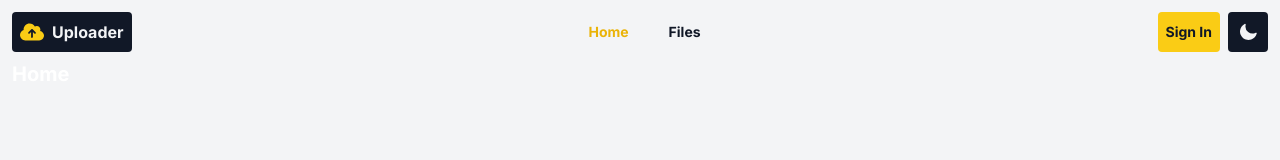
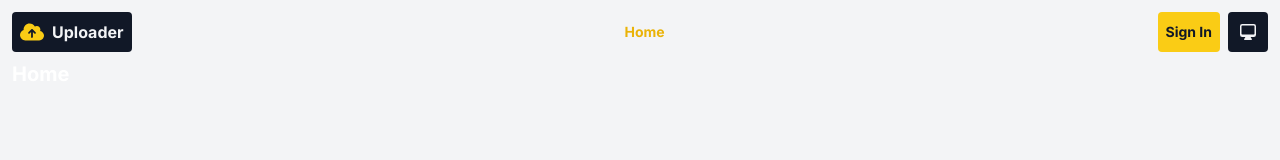
Before and after one commit to aaronhnsy/uploader, a Next.js app in the folder frontend/: page / in a window 1280 px wide. Shown: the top 160 px of the page. Built offline with nearby package versions, Linux system fonts and the light colour scheme.

Commit message:
fix wrong theme icon showing on first load

```diff
--- a/frontend/src/components/nav/bar.tsx
+++ b/frontend/src/components/nav/bar.tsx
@@ -4,14 +4,28 @@ import { NavLink } from "@/src/components/nav/link";
 import { clsx } from "clsx";
 import { useTheme } from "next-themes";
 import Link from "next/link";
-import { useState } from "react";
-import { darkModeIcon, lightModeIcon, logoIcon, navbarExpandedIcon, navbarExpandIcon } from "./icons";
+import { useEffect, useState } from "react";
+import { darkModeIcon, lightModeIcon, logoIcon, navbarExpandedIcon, navbarExpandIcon, systemModeIcon } from "./icons";
+
+const themes = {
+    "system": systemModeIcon,
+    "light": lightModeIcon,
+    "dark": darkModeIcon,
+};
 
 export function NavBar() {
     ////////////
     // theme  //
     ////////////
     const {theme, setTheme} = useTheme();
+    // this prevents hydration errors when rendering for the first time
+    const [mounted, setMounted] = useState(false);
+    useEffect(
+        () => {
+            setMounted(true);
+        },
+        [],
+    );
     const themeButton = (
         <button type="button"
                 className={clsx(
@@ -22,8 +36,15 @@ export function NavBar() {
                     "focus:outline-none", "focus:ring", "focus:ring-yellow-500 dark:focus-ring-yellow-400",
                     "theme-transition",
                 )}
-                onClick={() => (theme === "dark") ? setTheme("light") : setTheme("dark")}>
-            {(theme === "dark") ? lightModeIcon : darkModeIcon}
+                onClick={
+                    () => setTheme(
+                        (() => {
+                            const options = Object.keys(themes);
+                            const index = options.indexOf(theme);
+                            return options[(index + 1) % options.length];
+                        })(),
+                    )}>
+            {mounted ? themes[theme] : <></>}
         </button>
     );
     ////////////
@@ -86,7 +107,7 @@ export function NavBar() {
             <div className={`mt-2 sm:mt-0 w-full sm:w-auto ${isExpanded ? "" : "hidden"} sm:block sm:order-1`}>
                 <ul className="flex flex-col sm:flex-row p-1 sm:p-0 sm:space-x-6 rounded bg-gray-900 sm:bg-transparent dark:bg-gray-800 dark:sm:bg-transparent theme-transition sm:transition-none">
                     <NavLink href={"/"} text="Home"></NavLink>
-                    <NavLink href={"/files"} text="Files"></NavLink>
+                    {/*<NavLink href={"/files"} text="Files"></NavLink>*/}
                 </ul>
             </div>
         </nav>
--- a/frontend/src/components/nav/icons.tsx
+++ b/frontend/src/components/nav/icons.tsx
@@ -33,6 +33,19 @@ export const darkModeIcon = (
                  1.921a.75.75 0 01.808.083z"/>
     </svg>
 );
+export const systemModeIcon = (
+    <svg className="w-5 h-5 fill-gray-100"
+         viewBox="0 0 20 20"
+         fill="currentColor"
+         xmlns="http://www.w3.org/2000/svg">
+        <path fillRule="evenodd" clipRule="evenodd"
+              d="M2 4.25A2.25 2.25 0 014.25 2h11.5A2.25 2.25 0 0118 4.25v8.5A2.25 2.25 0 0115.75
+              15h-3.105a3.501 3.501 0 001.1 1.677A.75.75 0 0113.26 18H6.74a.75.75 0 01-.484-1.323A3.501
+              3.501 0 007.355 15H4.25A2.25 2.25 0 012 12.75v-8.5zm1.5 0a.75.75 0 01.75-.75h11.5a.75.75 0
+              01.75.75v7.5a.75.75 0 01-.75.75H4.25a.75.75 0 01-.75-.75v-7.5z"/>
+    </svg>
+)
+
 export const navbarExpandIcon = (
     <svg className="w-6 h-6 fill-gray-100"
          viewBox="0 0 24 24"
```
